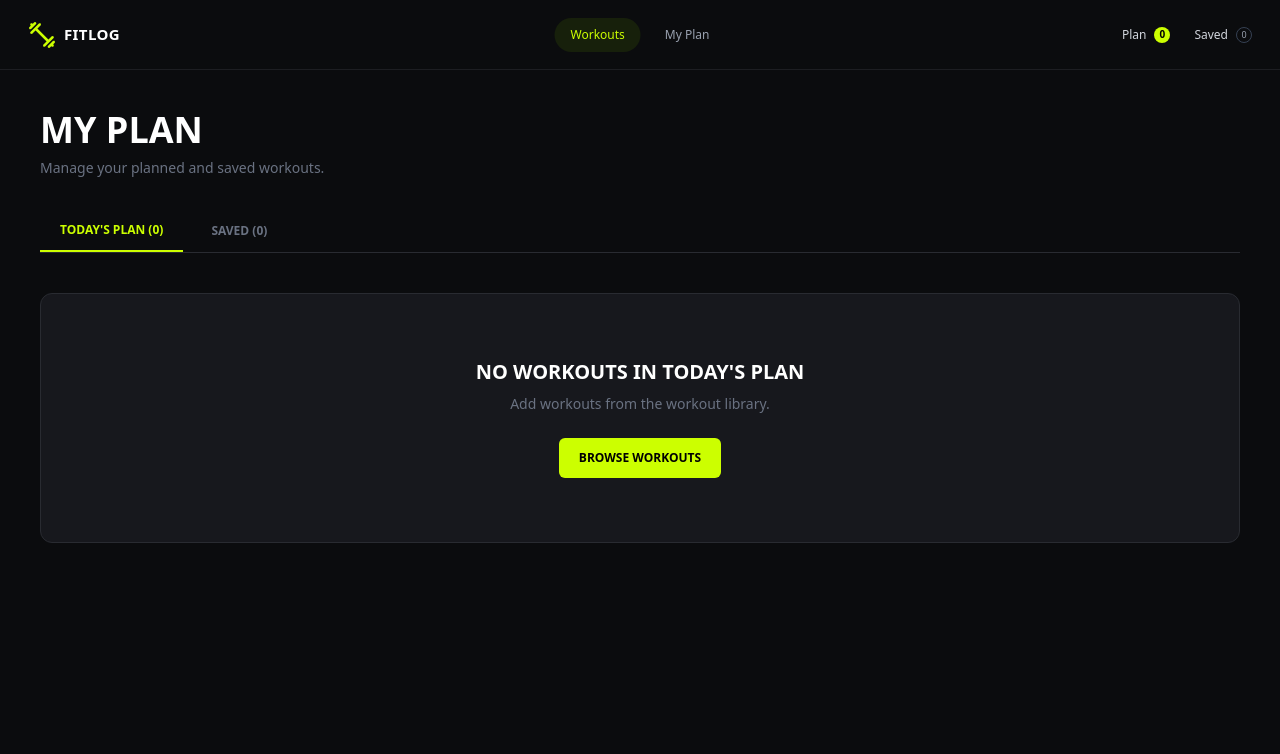
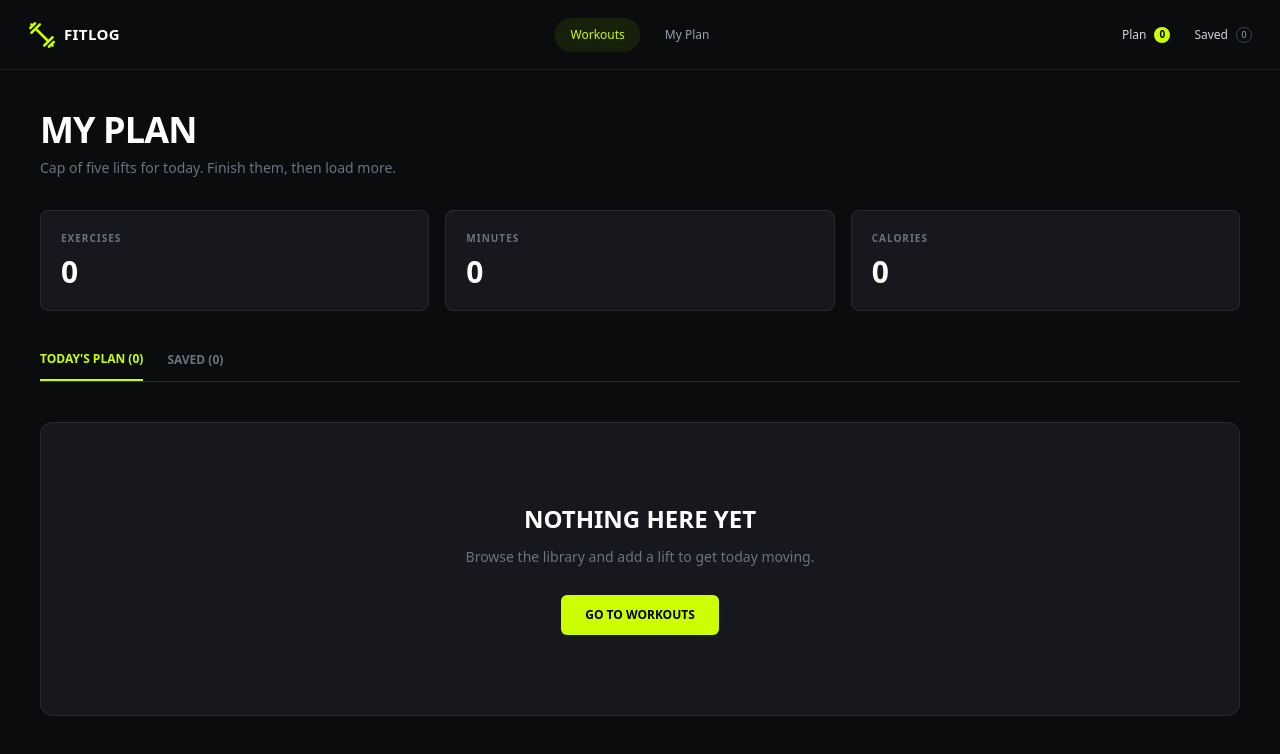
Before and after one commit to tausifahamedsabab/b14-a6-fit-log-project, a Next.js app: page /my-plan in a window 1280 px wide. Shown: the top 754 px of the page. Built offline with nearby package versions, Linux system fonts and the light colour scheme.

Commit message:
details button not working fixed

```diff
--- a/src/app/context/PlanContext.jsx
+++ b/src/app/context/PlanContext.jsx
@@ -8,8 +8,9 @@ export function PlanProvider({ children }) {
   const [plan, setPlan] = useState([]);
   const [saved, setSaved] = useState([]);
   const [toast, setToast] = useState("");
+  const [loading, setLoading] = useState(true);
 
-  // localStorage থেকে data load করা
+  // Load saved data from localStorage
   useEffect(() => {
     const storedPlan = localStorage.getItem("fitlog-plan");
     const storedSaved = localStorage.getItem("fitlog-saved");
@@ -29,14 +30,18 @@ export function PlanProvider({ children }) {
         setSaved(parsedSaved);
       }, 0);
     }
+
+    setTimeout(() => {
+      setLoading(false);
+    }, 0);
   }, []);
 
-  // plan change হলে localStorage update
+  // Save plan to localStorage
   useEffect(() => {
     localStorage.setItem("fitlog-plan", JSON.stringify(plan));
   }, [plan]);
 
-  // saved change হলে localStorage update
+  // Save saved workouts to localStorage
   useEffect(() => {
     localStorage.setItem("fitlog-saved", JSON.stringify(saved));
   }, [saved]);
@@ -49,6 +54,7 @@ export function PlanProvider({ children }) {
     }, 2500);
   };
 
+  // Add workout to today's plan
   const addToPlan = (workout) => {
     const alreadyExists = plan.some((item) => item.id === workout.id);
 
@@ -57,11 +63,17 @@ export function PlanProvider({ children }) {
       return;
     }
 
+    if (plan.length >= 5) {
+      showToast("Today's plan is full");
+      return;
+    }
+
     setPlan((currentPlan) => [...currentPlan, workout]);
 
     showToast("Added to today's plan");
   };
 
+  // Save workout
   const saveForLater = (workout) => {
     const alreadyExists = saved.some((item) => item.id === workout.id);
 
@@ -75,13 +87,34 @@ export function PlanProvider({ children }) {
     showToast("Saved for later");
   };
 
+  // Remove workout from today's plan
+  const removeFromPlan = (id) => {
+    setPlan((currentPlan) =>
+      currentPlan.filter((workout) => workout.id !== id),
+    );
+
+    showToast("Removed from today's plan");
+  };
+
+  // Remove workout from saved
+  const removeFromSaved = (id) => {
+    setSaved((currentSaved) =>
+      currentSaved.filter((workout) => workout.id !== id),
+    );
+
+    showToast("Removed from saved");
+  };
+
   return (
     <PlanContext.Provider
       value={{
         plan,
         saved,
+        loading,
         addToPlan,
         saveForLater,
+        removeFromPlan,
+        removeFromSaved,
       }}
     >
       {children}
--- a/src/app/my-plan/page.jsx
+++ b/src/app/my-plan/page.jsx
@@ -6,40 +6,85 @@ import { useState } from "react";
 import { usePlan } from "../context/PlanContext";
 
 export default function MyPlanPage() {
-  const { plan, saved } = usePlan();
+  const { plan, saved, loading, removeFromPlan, removeFromSaved } = usePlan();
 
   const [activeTab, setActiveTab] = useState("plan");
 
   const workouts = activeTab === "plan" ? plan : saved;
 
+  // Today's Plan metrics
+  const exercises = plan.length;
+
+  const minutes = plan.reduce(
+    (total, workout) => total + Number(workout.duration || 0),
+    0,
+  );
+
+  const calories = plan.reduce(
+    (total, workout) => total + Number(workout.caloriesBurned || 0),
+    0,
+  );
+
   return (
     <main className="min-h-screen bg-[#0b0c0e] px-6 py-10">
       <section className="mx-auto max-w-[1200px]">
-        {/* Heading */}
+        {/* Header */}
         <div>
-          <h1 className="text-4xl font-black uppercase text-white">My Plan</h1>
+          <h1 className="text-4xl font-black uppercase tracking-tight text-white">
+            MY PLAN
+          </h1>
 
           <p className="mt-2 text-sm text-gray-500">
-            Manage your planned and saved workouts.
+            Cap of five lifts for today. Finish them, then load more.
           </p>
         </div>
 
+        {/* Metrics */}
+        <div className="mt-8 grid grid-cols-1 gap-4 sm:grid-cols-3">
+          {/* Exercises */}
+          <div className="rounded-lg border border-[#292b31] bg-[#17181d] p-5">
+            <p className="text-[10px] font-bold uppercase tracking-widest text-gray-500">
+              Exercises
+            </p>
+
+            <p className="mt-2 text-3xl font-black text-white">{exercises}</p>
+          </div>
+
+          {/* Minutes */}
+          <div className="rounded-lg border border-[#292b31] bg-[#17181d] p-5">
+            <p className="text-[10px] font-bold uppercase tracking-widest text-gray-500">
+              Minutes
+            </p>
+
+            <p className="mt-2 text-3xl font-black text-white">{minutes}</p>
+          </div>
+
+          {/* Calories */}
+          <div className="rounded-lg border border-[#292b31] bg-[#17181d] p-5">
+            <p className="text-[10px] font-bold uppercase tracking-widest text-gray-500">
+              Calories
+            </p>
+
+            <p className="mt-2 text-3xl font-black text-white">{calories}</p>
+          </div>
+        </div>
+
         {/* Tabs */}
-        <div className="mt-8 flex gap-2 border-b border-[#292b31]">
+        <div className="mt-10 flex gap-6 border-b border-[#292b31]">
           <button
             onClick={() => setActiveTab("plan")}
-            className={`px-5 py-3 text-xs font-black uppercase transition ${
+            className={`pb-3 text-xs font-black uppercase transition ${
               activeTab === "plan"
                 ? "border-b-2 border-[#ccff00] text-[#ccff00]"
                 : "text-gray-500 hover:text-white"
             }`}
           >
-            today&apos;s Plan ({plan.length})
+            Today&apos;s Plan ({plan.length})
           </button>
 
           <button
             onClick={() => setActiveTab("saved")}
-            className={`px-5 py-3 text-xs font-black uppercase transition ${
+            className={`pb-3 text-xs font-black uppercase transition ${
               activeTab === "saved"
                 ? "border-b-2 border-[#ccff00] text-[#ccff00]"
                 : "text-gray-500 hover:text-white"
@@ -49,38 +94,39 @@ export default function MyPlanPage() {
           </button>
         </div>
 
-        {/* Empty State */}
-        {workouts.length === 0 ? (
-          <div className="mt-10 rounded-xl border border-[#292b31] bg-[#17181d] px-6 py-16 text-center">
-            <h2 className="text-xl font-black uppercase text-white">
-              {activeTab === "plan"
-                ? "No workouts in today's plan"
-                : "No saved workouts"}
+        {/* Loading */}
+        {loading ? (
+          <div className="py-20 text-center">
+            <p className="text-sm font-bold text-gray-500">Loading workouts…</p>
+          </div>
+        ) : workouts.length === 0 ? (
+          /* Empty State */
+          <div className="mt-10 rounded-xl border border-[#292b31] bg-[#17181d] px-6 py-20 text-center">
+            <h2 className="text-2xl font-black uppercase text-white">
+              NOTHING HERE YET
             </h2>
 
-            <p className="mt-2 text-sm text-gray-500">
-              {activeTab === "plan"
-                ? "Add workouts from the workout library."
-                : "Save workouts that you want to try later."}
+            <p className="mx-auto mt-3 max-w-md text-sm text-gray-500">
+              Browse the library and add a lift to get today moving.
             </p>
 
             <Link
-              href="/workout"
-              className="mt-6 inline-block rounded-md bg-[#ccff00] px-5 py-3 text-xs font-black uppercase text-black"
+              href="/"
+              className="mt-7 inline-block rounded-md bg-[#ccff00] px-6 py-3 text-xs font-black uppercase text-black transition hover:bg-[#b8e600]"
             >
-              Browse Workouts
+              Go to workouts
             </Link>
           </div>
         ) : (
-          /* Workout Cards */
-          <div className="mt-8 grid grid-cols-1 gap-5 md:grid-cols-2 lg:grid-cols-3">
+          /* Workout List */
+          <div className="mt-8 space-y-4">
             {workouts.map((workout) => (
               <div
                 key={workout.id}
-                className="overflow-hidden rounded-xl border border-[#292b31] bg-[#17181d]"
+                className="flex flex-col gap-5 rounded-xl border border-[#292b31] bg-[#17181d] p-4 md:flex-row md:items-center"
               >
-                {/* Image */}
-                <div className="relative h-48 w-full">
+                {/* Thumbnail */}
+                <div className="relative h-32 w-full shrink-0 overflow-hidden rounded-lg md:h-28 md:w-44">
                   <Image
                     src={workout.image}
                     alt={workout.name}
@@ -89,41 +135,55 @@ export default function MyPlanPage() {
                   />
                 </div>
 
-                {/* Content */}
-                <div className="p-5">
-                  {/* Muscle Groups */}
-                  <div className="flex flex-wrap gap-2">
-                    {workout.muscleGroups.map((muscle) => (
-                      <span
-                        key={muscle}
-                        className="rounded-full bg-[#ccff00] px-2 py-1 text-[9px] font-black uppercase text-black"
-                      >
-                        {muscle}
-                      </span>
-                    ))}
-                  </div>
-
-                  {/* Name */}
-                  <h2 className="mt-3 text-lg font-black uppercase text-white">
+                {/* Main Info */}
+                <div className="min-w-0 flex-1">
+                  <h2 className="text-lg font-black uppercase text-white">
                     {workout.name}
                   </h2>
 
+                  <p className="mt-1 text-xs text-gray-500">
+                    {workout.equipment}
+                  </p>
+
                   {/* Stats */}
-                  <div className="mt-3 flex justify-between text-[10px] text-gray-500">
+                  <div className="mt-4 flex flex-wrap gap-5 text-[10px] text-gray-400">
                     <span>◷ {workout.duration} min</span>
 
                     <span>🔥 {workout.caloriesBurned} kcal</span>
 
                     <span>★ {workout.rating}</span>
                   </div>
+                </div>
 
-                  {/* View Details */}
+                {/* Actions */}
+                <div className="flex flex-wrap gap-2">
                   <Link
                     href={`/workout/${workout.id}`}
-                    className="mt-5 block rounded-md border border-[#292b31] px-4 py-3 text-center text-xs font-black uppercase text-white transition hover:border-[#ccff00] hover:text-[#ccff00]"
+                    className="rounded-md border border-[#292b31] px-4 py-3 text-[10px] font-black uppercase text-white transition hover:border-[#ccff00] hover:text-[#ccff00]"
                   >
                     View Details
                   </Link>
+
+                  {activeTab === "plan" && (
+                    <button
+                      onClick={() => removeFromPlan(workout.id)}
+                      className="rounded-md border border-[#292b31] px-4 py-3 text-[10px] font-black uppercase text-gray-400 transition hover:border-red-500 hover:text-red-500"
+                    >
+                      Mark as Done
+                    </button>
+                  )}
+
+                  <button
+                    onClick={() =>
+                      activeTab === "plan"
+                        ? removeFromPlan(workout.id)
+                        : removeFromSaved(workout.id)
+                    }
+                    className="flex h-10 w-10 items-center justify-center rounded-md border border-[#292b31] text-gray-500 transition hover:border-red-500 hover:text-red-500"
+                    aria-label="Remove workout"
+                  >
+                    ×
+                  </button>
                 </div>
               </div>
             ))}
```
Also changed, not shown: src/app/components/WorkoutActions.jsx (+12 -6 lines), src/app/workout/[id]/page.jsx (+9 -28 lines).
